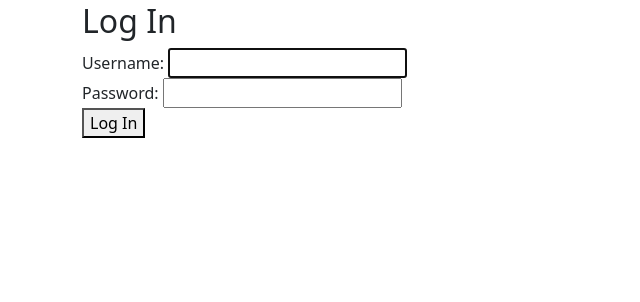
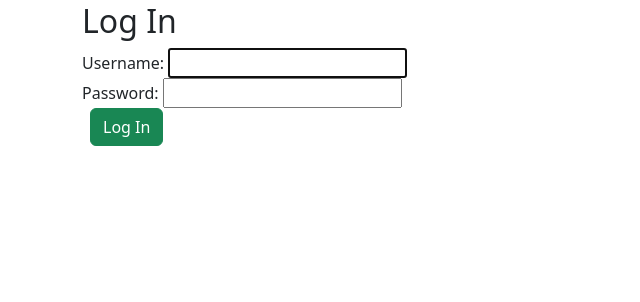
Before and after one commit to ModarYaghi/django-newspaper, a Django app: page /accounts/login/ in a window 1280 px wide. Shown: the part 54-356 px from the top of the page, without its empty margins (0-640 px from the left). Run offline with Django 5.2, Linux system fonts and the light colour scheme.

Commit message:
Project templates: pretify the color of login button

```diff
--- a/templates/registration/login.html
+++ b/templates/registration/login.html
@@ -6,6 +6,6 @@
   <h2>Log In</h2>
   <form method="post">{% csrf_token %}
     {{ form }}
-    <button type="submit">Log In</button>
+    <button class="btn btn-success ms-2" type="submit">Log In</button>
   </form>
 {% endblock content %}
```
